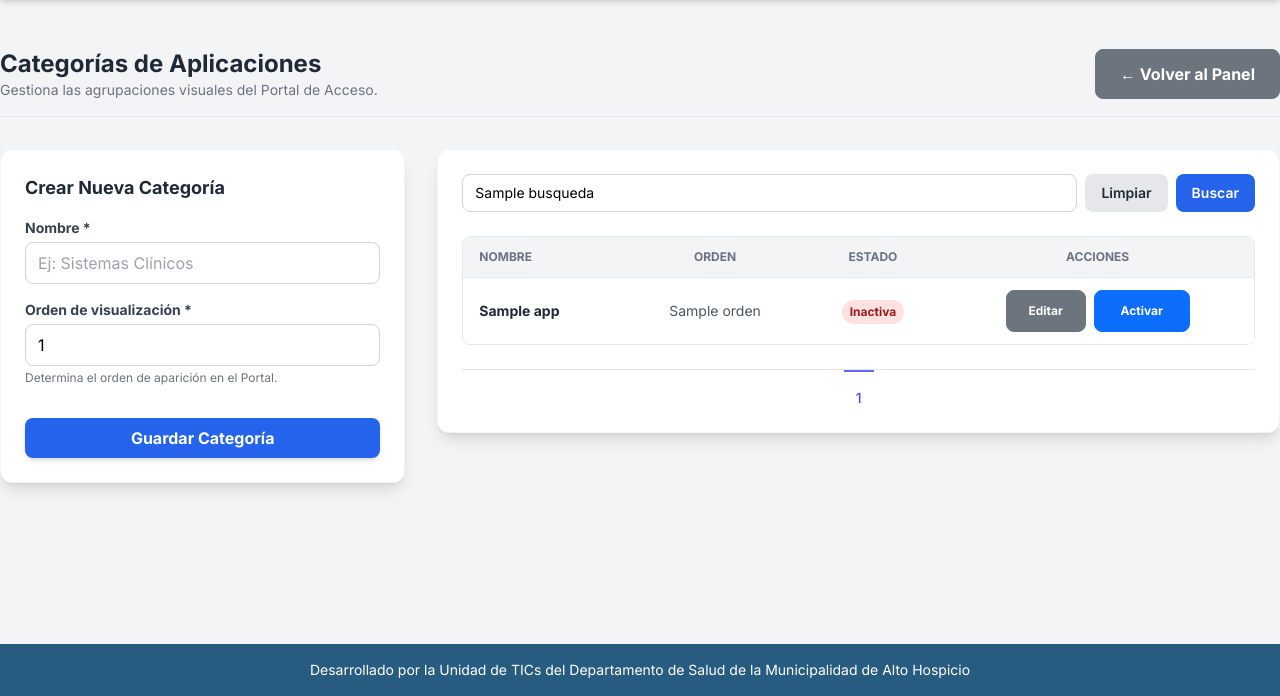
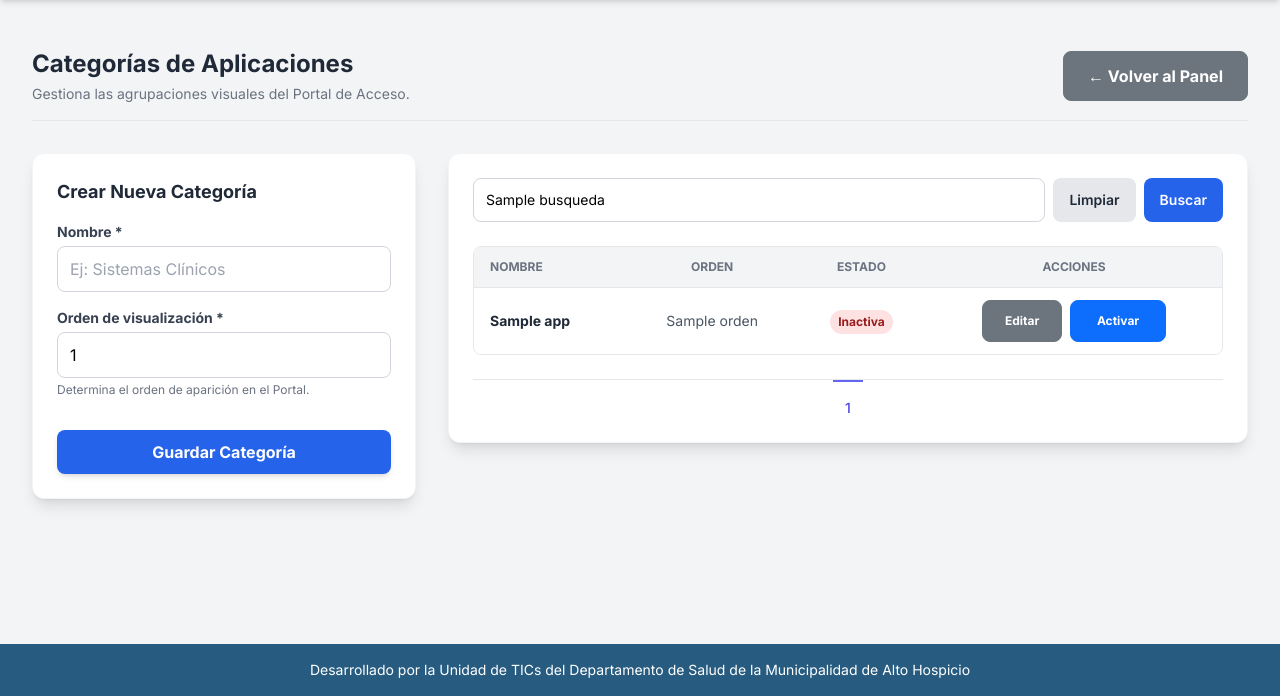
Before and after one commit to Yosh457/portal-acceso, a Flask app: template templates/admin/categorias.html in a window 1280 px wide. Shown: the part 104-800 px from the top of the page. Run offline with Flask 3, Linux system fonts and the light colour scheme; the template is opened without the code that fills it: most values are stand-ins (such as "Sample title", 1, 10 or a date in 2020); parts of the project's set-up code (start-up, migrations or seed data) failed here and were passed over; some libraries are stand-ins or nearby versions.

Commit message:
refactor(frontend): adaptar gestión de categorías a dispositivos móviles
- Incorporar tarjetas responsivas para visualizar categorías en móviles.
- Optimizar la distribución de formularios, filtros y botones de acción.
- Mejorar la accesibilidad del modal con navegación por teclado, gestión del foco y atributos ARIA.
- Generar las rutas de edición mediante Flask, eliminando las URL definidas manualmente.
- Ajustar tamaños, espaciados y comportamiento del modal en distintas resoluciones.

```diff
--- a/templates/admin/categorias.html
+++ b/templates/admin/categorias.html
@@ -3,174 +3,193 @@
 {% from '_macros.html' import render_pagination %}
 
 {% block content %}
-<div class="max-w-7xl mx-auto my-12 px-4 sm:px-0">
-
-    <div class="flex justify-between items-center mb-8 border-b pb-4">
-        <div>
+<div class="max-w-7xl mx-auto my-6 sm:my-10 lg:my-12 px-4 sm:px-6 lg:px-8">
+    <div class="flex flex-col sm:flex-row sm:items-center sm:justify-between gap-4 mb-6 sm:mb-8 border-b border-gray-200 pb-4">
+        <div class="min-w-0">
             <h2 class="text-2xl font-bold text-gray-800">Categorías de Aplicaciones</h2>
-            <p class="text-gray-500 text-sm">Gestiona las agrupaciones visuales del Portal de Acceso.</p>
+            <p class="text-gray-500 text-sm mt-1">Gestiona las agrupaciones visuales del Portal de Acceso.</p>
         </div>
-        <a href="{{ url_for('admin.panel') }}" class="btn btn-secondary">
+        <a href="{{ url_for('admin.panel') }}" class="btn btn-secondary self-start sm:self-auto inline-flex items-center justify-center shrink-0 min-h-[44px]">
             &larr; Volver al Panel
         </a>
     </div>
 
-    <div class="grid grid-cols-1 lg:grid-cols-3 gap-8">
-
-        {# --- COLUMNA IZQUIERDA: CREAR --- #}
-        <div class="lg:col-span-1">
-            <div class="bg-white p-6 rounded-xl shadow-lg border border-gray-100">
-                <h3 class="text-lg font-bold text-gray-800 mb-4">Crear Nueva Categoría</h3>
-
+    <div class="grid grid-cols-1 lg:grid-cols-3 gap-6 lg:gap-8 items-start">
+        <section class="lg:col-span-1" aria-labelledby="titulo-crear-categoria">
+            <div class="bg-white p-5 sm:p-6 rounded-xl shadow-lg border border-gray-100">
+                <h3 id="titulo-crear-categoria" class="text-lg font-bold text-gray-800 mb-4">Crear Nueva Categoría</h3>
                 <form method="POST" action="{{ url_for('admin.categorias') }}" class="space-y-4">
-                    <input type="hidden" name="csrf_token" value="{{ csrf_token() }}"/>
-
+                    <input type="hidden" name="csrf_token" value="{{ csrf_token() }}">
                     <div>
-                        <label class="block text-sm font-bold text-gray-700 mb-1">Nombre *</label>
-                        <input type="text" name="nombre" maxlength="100" class="w-full px-3 py-2 border border-gray-300 rounded-lg focus:ring-2 focus:ring-blue-500 outline-none" placeholder="Ej: Sistemas Clínicos" required>
+                        <label for="categoria-nombre" class="block text-sm font-bold text-gray-700 mb-1">Nombre *</label>
+                        <input id="categoria-nombre" type="text" name="nombre" maxlength="100" class="w-full px-3 py-2.5 border border-gray-300 rounded-lg focus:ring-2 focus:ring-blue-500 outline-none" placeholder="Ej: Sistemas Clínicos" required>
                     </div>
-
                     <div>
-                        <label class="block text-sm font-bold text-gray-700 mb-1">Orden de visualización *</label>
-                        <input type="number" name="orden" value="1" min="1" max="2147483647" class="w-full px-3 py-2 border border-gray-300 rounded-lg focus:ring-2 focus:ring-blue-500 outline-none" required>
+                        <label for="categoria-orden" class="block text-sm font-bold text-gray-700 mb-1">Orden de visualización *</label>
+                        <input id="categoria-orden" type="number" name="orden" value="1" min="1" max="2147483647" step="1" class="w-full px-3 py-2.5 border border-gray-300 rounded-lg focus:ring-2 focus:ring-blue-500 outline-none" required>
                         <p class="text-xs text-gray-500 mt-1">Determina el orden de aparición en el Portal.</p>
                     </div>
-
                     <div class="pt-4">
-                        <button type="submit" class="w-full bg-blue-600 hover:bg-blue-700 text-white font-bold py-2 px-4 rounded-lg shadow-md transition">
-                            Guardar Categoría
-                        </button>
+                        <button type="submit" class="w-full min-h-[44px] bg-blue-600 hover:bg-blue-700 text-white font-bold py-2.5 px-4 rounded-lg shadow-md transition focus-visible:outline focus-visible:outline-2 focus-visible:outline-offset-2 focus-visible:outline-blue-600">Guardar Categoría</button>
                     </div>
                 </form>
             </div>
-        </div>
+        </section>
 
-        {# --- COLUMNA DERECHA: LISTADO --- #}
-        <div class="lg:col-span-2">
-            <div class="bg-white p-6 rounded-xl shadow-lg border border-gray-100">
-
-                {# Filtro rápido #}
-                <form method="GET" action="{{ url_for('admin.categorias') }}" class="mb-6 flex gap-2">
-                    <input type="text" name="busqueda" value="{{ busqueda }}" class="flex-grow px-3 py-2 border border-gray-300 rounded-lg focus:ring-2 focus:ring-blue-500 outline-none text-sm" placeholder="Buscar por nombre...">
-                    <a href="{{ url_for('admin.categorias') }}" class="bg-gray-200 hover:bg-gray-300 text-gray-800 px-4 py-2 rounded-lg text-sm font-semibold transition flex items-center">Limpiar</a>
-                    <button type="submit" class="bg-blue-600 hover:bg-blue-700 text-white px-4 py-2 rounded-lg text-sm font-semibold transition">Buscar</button>
+        <section class="lg:col-span-2 min-w-0" aria-label="Listado de categorías">
+            <div class="bg-white p-4 sm:p-6 rounded-xl shadow-lg border border-gray-100">
+                <form method="GET" action="{{ url_for('admin.categorias') }}" role="search" class="mb-6 flex flex-col sm:flex-row gap-2">
+                    <label class="sr-only" for="busqueda-categoria">Buscar categorías por nombre</label>
+                    <input id="busqueda-categoria" type="search" name="busqueda" value="{{ busqueda }}" class="w-full min-w-0 flex-1 px-3 py-2.5 border border-gray-300 rounded-lg focus:ring-2 focus:ring-blue-500 outline-none text-sm" placeholder="Buscar por nombre...">
+                    <div class="grid grid-cols-2 sm:flex gap-2 shrink-0">
+                        <a href="{{ url_for('admin.categorias') }}" class="bg-gray-200 hover:bg-gray-300 text-gray-800 px-4 py-2.5 rounded-lg text-sm font-semibold transition inline-flex items-center justify-center min-h-[44px]">Limpiar</a>
+                        <button type="submit" class="bg-blue-600 hover:bg-blue-700 text-white px-4 py-2.5 rounded-lg text-sm font-semibold transition min-h-[44px] focus-visible:outline focus-visible:outline-2 focus-visible:outline-offset-2 focus-visible:outline-blue-600">Buscar</button>
+                    </div>
                 </form>
 
-                {# Tabla #}
-                <div class="overflow-x-auto rounded-lg border border-gray-200">
+                {# Tabla de escritorio y tabletas. #}
+                <div class="hidden md:block overflow-x-auto rounded-lg border border-gray-200">
                     <table class="min-w-full bg-white">
                         <thead class="bg-gray-100 border-b border-gray-200">
                             <tr>
-                                <th class="text-left py-3 px-4 font-bold text-xs text-gray-500 uppercase">Nombre</th>
-                                <th class="text-center py-3 px-4 font-bold text-xs text-gray-500 uppercase">Orden</th>
-                                <th class="text-center py-3 px-4 font-bold text-xs text-gray-500 uppercase">Estado</th>
-                                <th class="text-center py-3 px-4 font-bold text-xs text-gray-500 uppercase">Acciones</th>
+                                <th scope="col" class="text-left py-3 px-4 font-bold text-xs text-gray-500 uppercase">Nombre</th>
+                                <th scope="col" class="text-center py-3 px-4 font-bold text-xs text-gray-500 uppercase">Orden</th>
+                                <th scope="col" class="text-center py-3 px-4 font-bold text-xs text-gray-500 uppercase">Estado</th>
+                                <th scope="col" class="text-center py-3 px-4 font-bold text-xs text-gray-500 uppercase">Acciones</th>
                             </tr>
                         </thead>
                         <tbody class="divide-y divide-gray-200">
                             {% for cat in pagination.items %}
                             <tr class="hover:bg-gray-50 transition">
-                                <td class="py-3 px-4 text-sm font-bold text-gray-800">{{ cat.nombre }}</td>
+                                <td class="py-3 px-4 text-sm font-bold text-gray-800 break-words">{{ cat.nombre }}</td>
                                 <td class="py-3 px-4 text-sm text-gray-600 text-center">{{ cat.orden }}</td>
                                 <td class="py-3 px-4 text-center">
                                     {% if cat.activo %}
-                                        <span class="inline-flex px-2 py-1 rounded-full text-xs font-bold bg-green-100 text-green-800">Activa</span>
+                                    <span class="inline-flex px-2 py-1 rounded-full text-xs font-bold bg-green-100 text-green-800">Activa</span>
                                     {% else %}
-                                        <span class="inline-flex px-2 py-1 rounded-full text-xs font-bold bg-red-100 text-red-800">Inactiva</span>
+                                    <span class="inline-flex px-2 py-1 rounded-full text-xs font-bold bg-red-100 text-red-800">Inactiva</span>
                                     {% endif %}
                                 </td>
-                                <td class="py-3 px-4 text-center flex justify-center gap-2">
-                                    <button type="button"
-                                            class="btn btn-secondary text-xs w-20 flex justify-center items-center edit-cat-btn"
-                                            data-id="{{ cat.id }}"
-                                            data-nombre="{{ cat.nombre }}"
-                                            data-orden="{{ cat.orden }}">
-                                        Editar
-                                    </button>
-                                    <form action="{{ url_for('admin.toggle_categoria', id=cat.id) }}" method="POST" class="inline m-0">
-                                        <input type="hidden" name="csrf_token" value="{{ csrf_token() }}"/>
-                                        <button type="submit" class="btn {% if cat.activo %}btn-warning{% else %}btn-primary{% endif %} text-xs w-24 flex justify-center items-center">
-                                            {{ 'Desactivar' if cat.activo else 'Activar' }}
-                                        </button>
-                                    </form>
+                                <td class="py-3 px-4 text-center">
+                                    <div class="flex justify-center items-center gap-2">
+                                        <button type="button" class="btn btn-secondary text-xs min-h-[40px] w-20 inline-flex justify-center items-center edit-cat-btn" data-id="{{ cat.id }}" data-nombre="{{ cat.nombre }}" data-orden="{{ cat.orden }}" data-url="{{ url_for('admin.editar_categoria', id=cat.id) }}">Editar</button>
+                                        <form action="{{ url_for('admin.toggle_categoria', id=cat.id) }}" method="POST" class="inline m-0">
+                                            <input type="hidden" name="csrf_token" value="{{ csrf_token() }}">
+                                            <button type="submit" class="btn {% if cat.activo %}btn-warning{% else %}btn-primary{% endif %} text-xs min-h-[40px] w-24 inline-flex justify-center items-center">{{ 'Desactivar' if cat.activo else 'Activar' }}</button>
+                                        </form>
+                                    </div>
                                 </td>
                             </tr>
                             {% else %}
-                            <tr>
-                                <td colspan="4" class="text-center py-8 text-gray-500 bg-gray-50">
-                                    No hay categorías registradas.
-                                </td>
-                            </tr>
+                            <tr><td colspan="4" class="text-center py-8 text-gray-500 bg-gray-50">No hay categorías registradas.</td></tr>
                             {% endfor %}
                         </tbody>
                     </table>
                 </div>
+
+                {# Tarjetas móviles: mismas acciones, sin desplazamiento horizontal. #}
+                <div class="md:hidden space-y-3" aria-label="Categorías registradas">
+                    {% for cat in pagination.items %}
+                    <article class="rounded-xl border border-gray-200 bg-white p-4 space-y-3">
+                        <div class="flex flex-wrap items-start justify-between gap-2">
+                            <h3 class="min-w-0 flex-1 text-base font-semibold text-gray-800 break-words">{{ cat.nombre }}</h3>
+                            {% if cat.activo %}
+                            <span class="shrink-0 inline-flex px-2.5 py-1 rounded-full text-xs font-bold bg-green-100 text-green-800">Activa</span>
+                            {% else %}
+                            <span class="shrink-0 inline-flex px-2.5 py-1 rounded-full text-xs font-bold bg-red-100 text-red-800">Inactiva</span>
+                            {% endif %}
+                        </div>
+                        <p class="text-sm text-gray-600">Orden de visualización: <span class="font-semibold text-gray-800">{{ cat.orden }}</span></p>
+                        <div class="grid grid-cols-2 gap-2">
+                            <button type="button" class="btn btn-secondary min-h-[44px] inline-flex items-center justify-center edit-cat-btn" data-id="{{ cat.id }}" data-nombre="{{ cat.nombre }}" data-orden="{{ cat.orden }}" data-url="{{ url_for('admin.editar_categoria', id=cat.id) }}">Editar</button>
+                            <form action="{{ url_for('admin.toggle_categoria', id=cat.id) }}" method="POST" class="m-0 min-w-0">
+                                <input type="hidden" name="csrf_token" value="{{ csrf_token() }}">
+                                <button type="submit" class="btn {% if cat.activo %}btn-warning{% else %}btn-primary{% endif %} w-full min-h-[44px] inline-flex items-center justify-center">{{ 'Desactivar' if cat.activo else 'Activar' }}</button>
+                            </form>
+                        </div>
+                    </article>
+                    {% else %}
+                    <p class="rounded-lg bg-gray-50 py-8 px-4 text-center text-gray-500">No hay categorías registradas.</p>
+                    {% endfor %}
+                </div>
                 {{ render_pagination(pagination, 'admin.categorias') }}
             </div>
-        </div>
-
+        </section>
     </div>
 </div>
 
-{# --- MODAL DE EDICIÓN --- #}
-<div id="edit-cat-modal" class="fixed inset-0 z-50 items-center justify-center hidden bg-black bg-opacity-50 backdrop-blur-sm flex">
-    <div class="bg-white rounded-xl shadow-2xl w-full max-w-md p-6 m-4 transform transition-all scale-100">
-        <div class="flex justify-between items-center mb-6">
-            <h3 class="text-xl font-bold text-gray-800">Editar Categoría</h3>
-            <button type="button" id="close-edit-modal" class="text-gray-400 hover:text-gray-600 focus:outline-none">
-                <svg class="h-6 w-6" fill="none" viewBox="0 0 24 24" stroke="currentColor">
-                    <path stroke-linecap="round" stroke-linejoin="round" stroke-width="2" d="M6 18L18 6M6 6l12 12" />
-                </svg>
+{# Modal: oculto de verdad hasta que JS incorpora flex. #}
+<div id="edit-cat-modal" class="fixed inset-0 z-[9998] hidden items-center justify-center bg-black/50 backdrop-blur-sm p-4 overflow-y-auto" role="dialog" aria-modal="true" aria-labelledby="edit-cat-title" aria-hidden="true">
+    <div class="bg-white rounded-xl shadow-2xl w-full max-w-md p-5 sm:p-6 my-auto max-h-[calc(100dvh-2rem)] overflow-y-auto">
+        <div class="flex justify-between items-center gap-3 mb-5">
+            <h3 id="edit-cat-title" class="text-xl font-bold text-gray-800">Editar Categoría</h3>
+            <button type="button" id="close-edit-modal" class="p-2 text-gray-500 hover:text-gray-800 rounded-md focus-visible:outline focus-visible:outline-2 focus-visible:outline-blue-600" aria-label="Cerrar edición de categoría">
+                <svg class="h-6 w-6" fill="none" viewBox="0 0 24 24" stroke="currentColor" aria-hidden="true"><path stroke-linecap="round" stroke-linejoin="round" stroke-width="2" d="M6 18L18 6M6 6l12 12" /></svg>
             </button>
         </div>
-
         <form id="edit-cat-form" method="POST" action="" class="space-y-4">
-            <input type="hidden" name="csrf_token" value="{{ csrf_token() }}"/>
-
+            <input type="hidden" name="csrf_token" value="{{ csrf_token() }}">
             <div>
-                <label class="block text-sm font-bold text-gray-700 mb-1">Nombre *</label>
-                <input type="text" name="nombre" id="edit-nombre" class="w-full px-3 py-2 border border-gray-300 rounded-lg focus:ring-2 focus:ring-blue-500 outline-none" required>
+                <label for="edit-nombre" class="block text-sm font-bold text-gray-700 mb-1">Nombre *</label>
+                <input type="text" name="nombre" id="edit-nombre" maxlength="100" class="w-full px-3 py-2.5 border border-gray-300 rounded-lg focus:ring-2 focus:ring-blue-500 outline-none" required>
             </div>
-
-            <div class="mb-2">
-                <label class="block text-sm font-bold text-gray-700 mb-1">Orden de visualización *</label>
-                <input type="number" name="orden" id="edit-orden" min="1" max="2147483647" class="w-full px-3 py-2 border border-gray-300 rounded-lg focus:ring-2 focus:ring-blue-500 outline-none" required>
+            <div>
+                <label for="edit-orden" class="block text-sm font-bold text-gray-700 mb-1">Orden de visualización *</label>
+                <input type="number" name="orden" id="edit-orden" min="1" max="2147483647" step="1" class="w-full px-3 py-2.5 border border-gray-300 rounded-lg focus:ring-2 focus:ring-blue-500 outline-none" required>
             </div>
-
-            <div class="flex justify-end gap-3 pt-4 border-t border-gray-100">
-                <button type="button" id="cancel-edit-modal" class="px-4 py-2 bg-gray-200 text-gray-800 rounded-lg hover:bg-gray-300 transition text-sm font-semibold">Cancelar</button>
-                <button type="submit" class="px-4 py-2 bg-blue-600 text-white rounded-lg hover:bg-blue-700 transition text-sm font-semibold">Guardar Cambios</button>
+            <div class="grid grid-cols-1 sm:flex sm:justify-end gap-2 sm:gap-3 pt-4 border-t border-gray-100">
+                <button type="submit" class="order-1 sm:order-2 px-4 py-2.5 min-h-[44px] bg-blue-600 text-white rounded-lg hover:bg-blue-700 transition text-sm font-semibold">Guardar Cambios</button>
+                <button type="button" id="cancel-edit-modal" class="order-2 sm:order-1 px-4 py-2.5 min-h-[44px] bg-gray-200 text-gray-800 rounded-lg hover:bg-gray-300 transition text-sm font-semibold">Cancelar</button>
             </div>
         </form>
     </div>
 </div>
-
 {% endblock %}
 
 {% block scripts %}
 <script>
 document.addEventListener('DOMContentLoaded', () => {
-    const editModal = document.getElementById('edit-cat-modal');
-    const editForm = document.getElementById('edit-cat-form');
-    const editNombre = document.getElementById('edit-nombre');
-    const editOrden = document.getElementById('edit-orden');
-    const closeBtns = [document.getElementById('close-edit-modal'), document.getElementById('cancel-edit-modal')];
+    const modal = document.getElementById('edit-cat-modal');
+    const form = document.getElementById('edit-cat-form');
+    const nombre = document.getElementById('edit-nombre');
+    const orden = document.getElementById('edit-orden');
+    const closeButtons = [document.getElementById('close-edit-modal'), document.getElementById('cancel-edit-modal')];
+    let previousFocus = null;
 
-    document.querySelectorAll('.edit-cat-btn').forEach(btn => {
-        btn.addEventListener('click', function() {
-            editNombre.value = this.dataset.nombre;
-            editOrden.value = this.dataset.orden;
-            editForm.action = `/admin/editar_categoria/${this.dataset.id}`;
-            editModal.classList.remove('hidden');
+    function closeModal() {
+        modal.classList.add('hidden');
+        modal.classList.remove('flex');
+        modal.setAttribute('aria-hidden', 'true');
+        document.body.classList.remove('overflow-hidden');
+        if (previousFocus && previousFocus.isConnected) previousFocus.focus();
+    }
+
+    document.querySelectorAll('.edit-cat-btn').forEach(button => {
+        button.addEventListener('click', () => {
+            previousFocus = button;
+            nombre.value = button.dataset.nombre;
+            orden.value = button.dataset.orden;
+            form.action = button.dataset.url;
+            modal.classList.remove('hidden');
+            modal.classList.add('flex');
+            modal.setAttribute('aria-hidden', 'false');
+            document.body.classList.add('overflow-hidden');
+            nombre.focus();
         });
     });
 
-    closeBtns.forEach(btn => {
-        if (btn) btn.addEventListener('click', () => editModal.classList.add('hidden'));
+    closeButtons.forEach(button => button?.addEventListener('click', closeModal));
+    modal.addEventListener('click', event => { if (event.target === modal) closeModal(); });
+    modal.addEventListener('keydown', event => {
+        if (event.key === 'Escape') { event.preventDefault(); closeModal(); return; }
+        if (event.key !== 'Tab') return;
+        const targets = [...modal.querySelectorAll('button:not([disabled]), input:not([disabled]), select:not([disabled]), textarea:not([disabled]), a[href]')].filter(element => element.getClientRects().length);
+        if (!targets.length) return;
+        if (event.shiftKey && document.activeElement === targets[0]) { event.preventDefault(); targets[targets.length - 1].focus(); }
+        else if (!event.shiftKey && document.activeElement === targets[targets.length - 1]) { event.preventDefault(); targets[0].focus(); }
     });
-
-    editModal.addEventListener('click', (e) => {
-        if (e.target === editModal) editModal.classList.add('hidden');
+    window.addEventListener('pageshow', () => {
+        if (!modal.classList.contains('hidden')) closeModal();
     });
 });
 </script>
```
